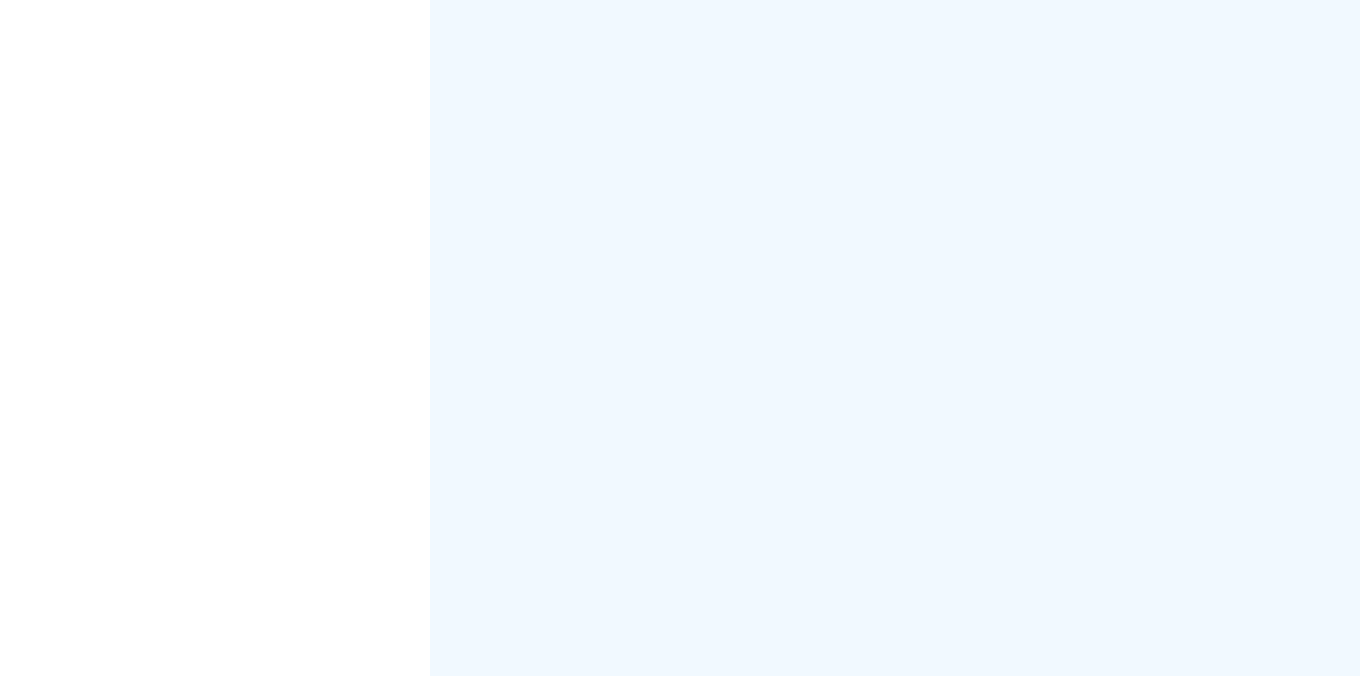
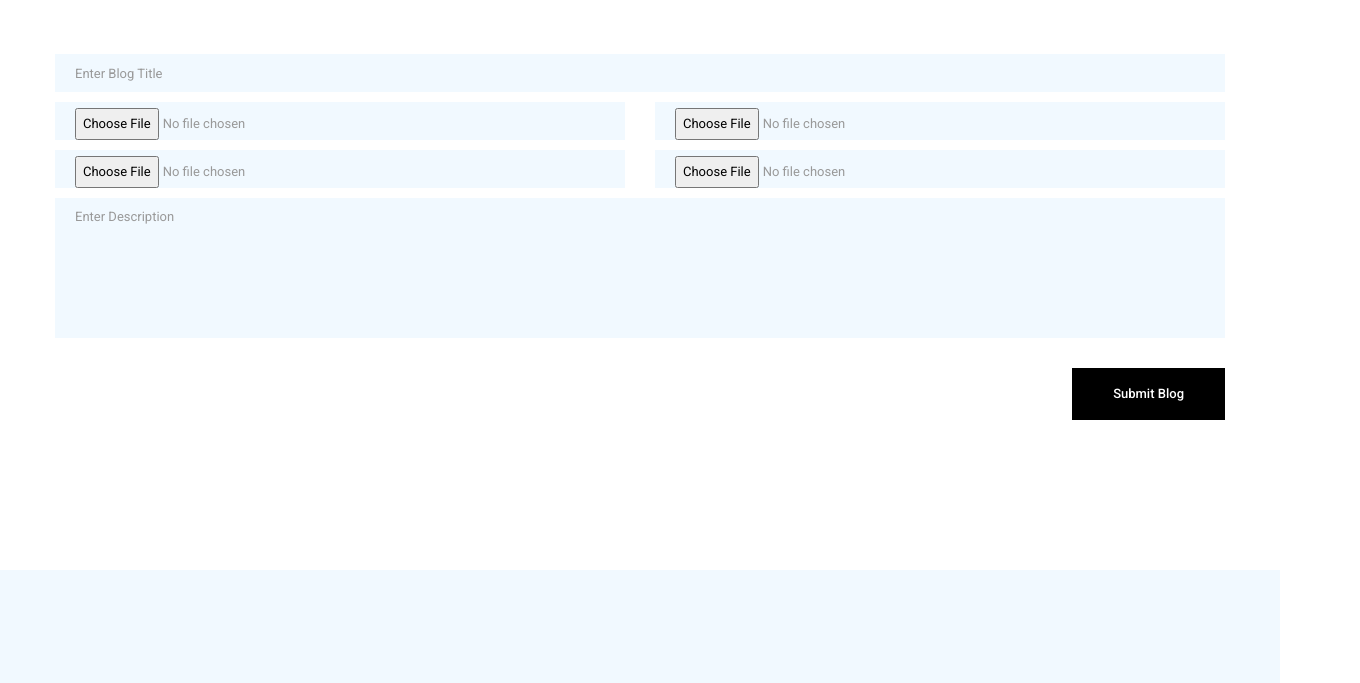
Before and after one commit to Abhinandvv/travel, a plain HTML site: page fantasy/addstory.html in a window 1280 px wide. Shown: the part 304-987 px from the top of the page, 1360 px wide, since content can reach past the window. Drawn offline with nearby package versions, Linux system fonts and the light colour scheme; some packages are replaced by stand-ins of ours.

Commit message:
addstory base design added

```diff
--- a/fantasy/addstory.html
+++ b/fantasy/addstory.html
@@ -90,19 +90,41 @@
        <!--================Contact Area =================-->
     <section class="contact_area section-gap">
         <div class="container">
-             <div class="map-wrap" style="width:100%;" id="mapBox"></div>
              <div class="row">
-                        <div class="col-lg-9  mx-auto text-center justify-content-center col-md-offset-3" style="font-family: Bree Serif, serif;">
+                 <div class="col-lg-12 pb-5">
+                     <h2 class="text-center">Travel Blog</h2>
+                 </div>
+                 <div class="col-lg-12 pt-4">
                     <form class="row contact_form" action="contact_process.php" method="post" id="contactForm"
                     novalidate="novalidate">
-
-                        <div class="col-md-6  mx-auto text-center justify-content-center col-md-offset-3">
-                            <div class="form-group mx-auto text-center justify-content-center col-md-offset-3">
-                                <textarea class="form-control" name="message" id="message" rows="1" style="height: 730px; width: 930px;" placeholder="Enter Message"></textarea>
+                    <div class="col-md-12">
+                        <div class="form-group">
+                            <input type="text" class="form-control" name="Title" placeholder="Enter Blog Title">
                         </div>
                     </div>
-                        <div class="col-md-12 text-right  mx-auto text-center justify-content-center col-md-offset-3">
-                            <button type="submit" value="submit" class="btn submit_btn" style="font-family: Bree Serif, serif;">Send Message</button>
+                    <div class="col-md-6">
+                        <div class="form-group">
+                            <input type="file" class="form-control" name="img1">
+                        </div>
+                        <div class="form-group">
+                            <input type="file" class="form-control" name="img2">
+                        </div>
+                    </div>
+                    <div class="col-md-6">
+                        <div class="form-group">
+                            <input type="file" class="form-control" name="img3">
+                        </div>
+                        <div class="form-group">
+                            <input type="file" class="form-control" name="img4">
+                        </div>
+                    </div>
+                    <div class="col-md-12">
+                        <div class="form-group">
+                            <textarea class="form-control" name="message"  rows="1" placeholder="Enter Description"></textarea>
+                        </div>
+                    </div>
+                    <div class="col-md-12 text-right">
+                        <button type="submit" value="submit" class="btn submit_btn">Submit Blog</button>
                     </div>
                 </form>
                  </div>
```
Lines whose indentation alone changed are shown as unchanged.
